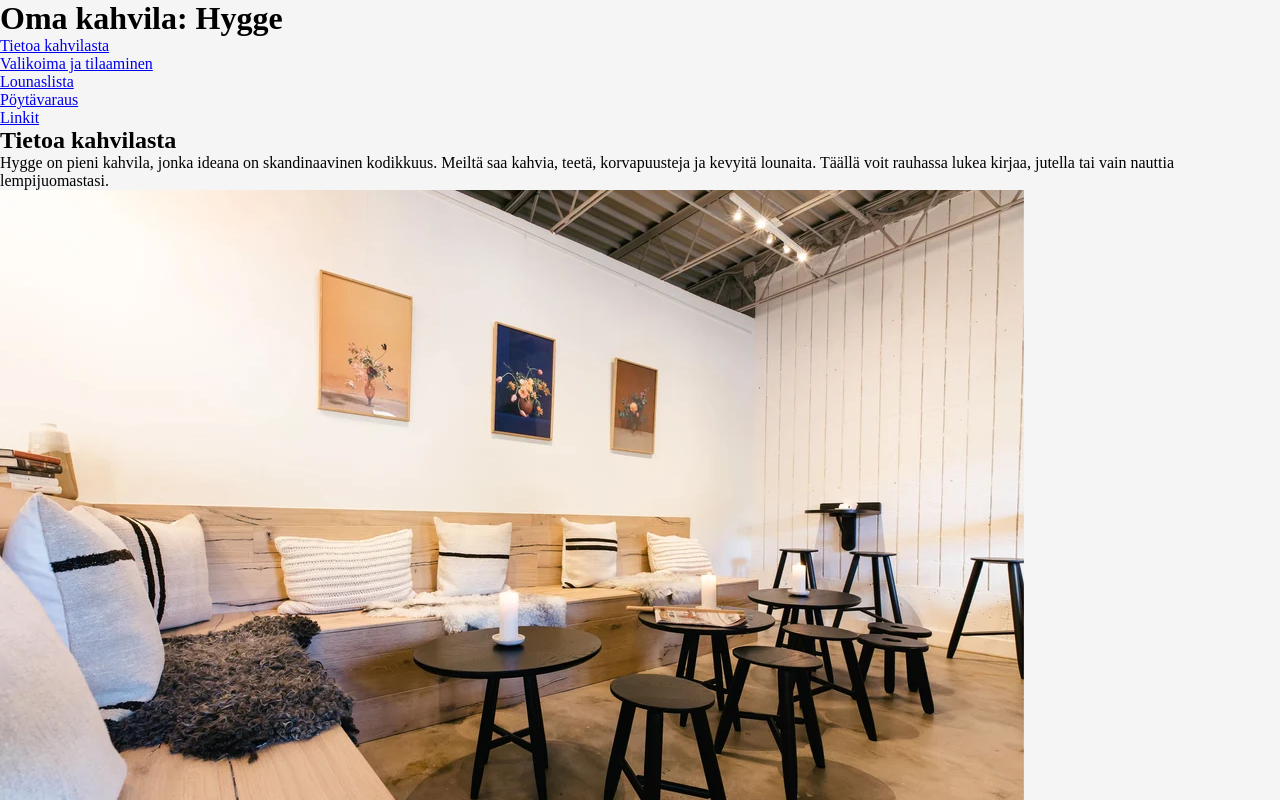
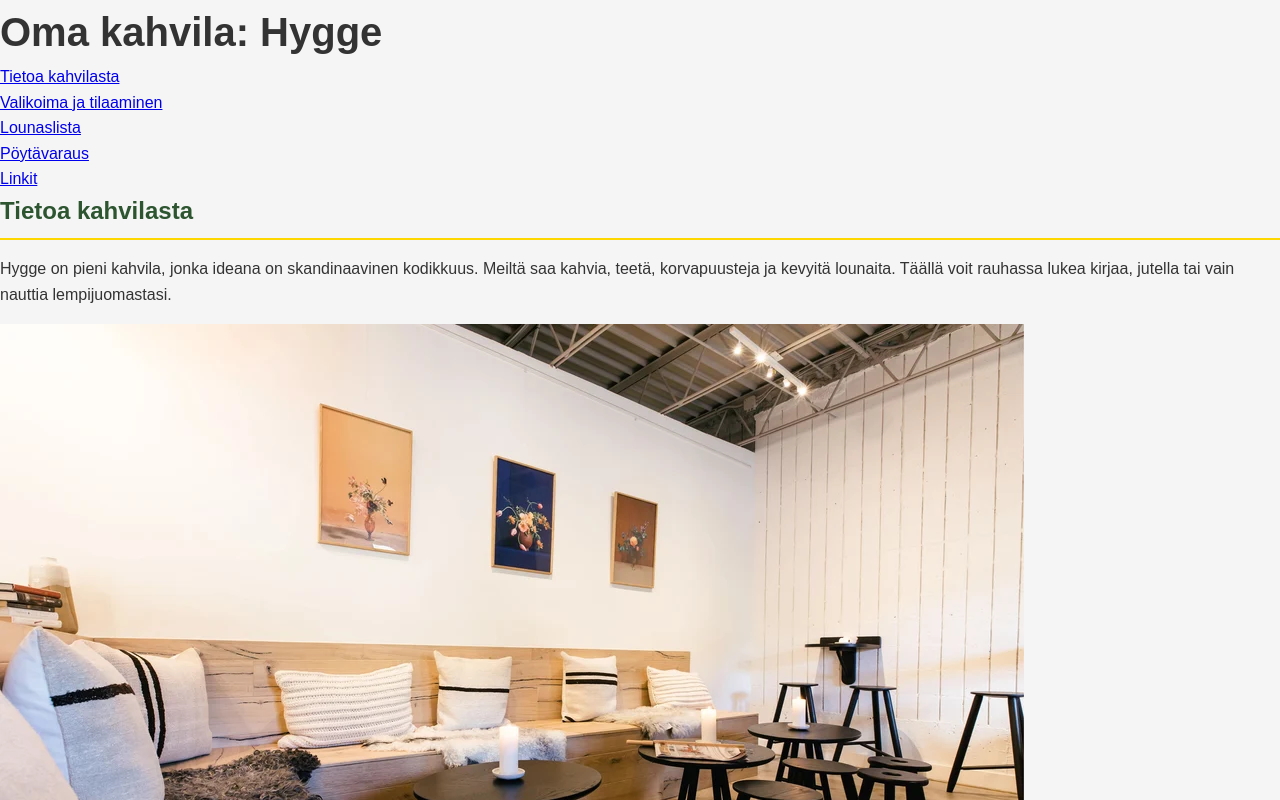
Before and after one commit to amonajen/html-harjoitukset, a plain HTML site: page kahvila/index.html in a window 1280 px wide. Shown: the top 800 px of the page. Drawn offline with Linux system fonts and the light colour scheme.

Commit message:
Lisää fontti- ja otsikkotyylit

```diff
--- a/kahvila/tyyli.css
+++ b/kahvila/tyyli.css
@@ -6,4 +6,23 @@
 
 body {
     background-color: #f5f5f5;
+    font-family: Arial, sans-serif;
+    line-height: 1.6;
+    color: #333;
 }
+
+h1 {
+    margin: 0;
+    font-size: 2.5rem;
+}
+
+h2 {
+    color: #2C5530;
+    margin-bottom: 1rem;
+    border-bottom: 2px solid #FFD700;
+    padding-bottom: 0.5rem;
+}
+
+p {
+    margin-bottom: 1rem;
+}
```
